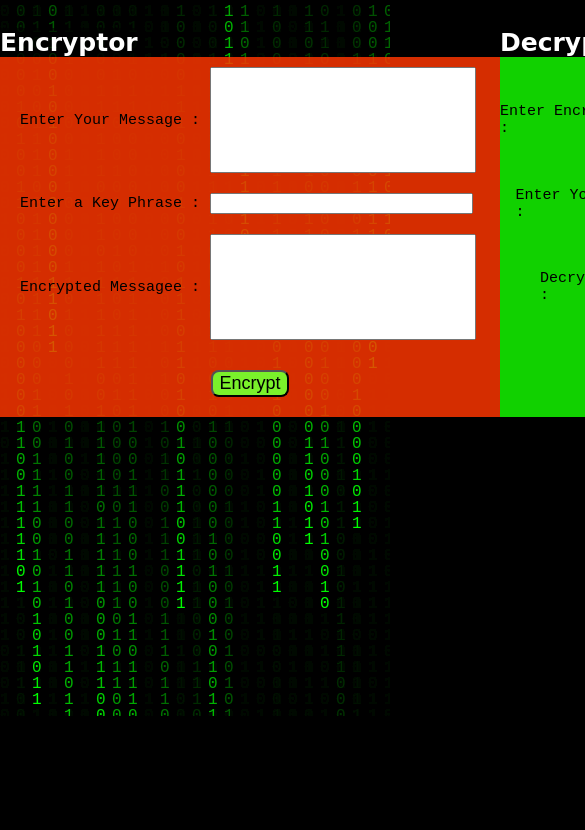
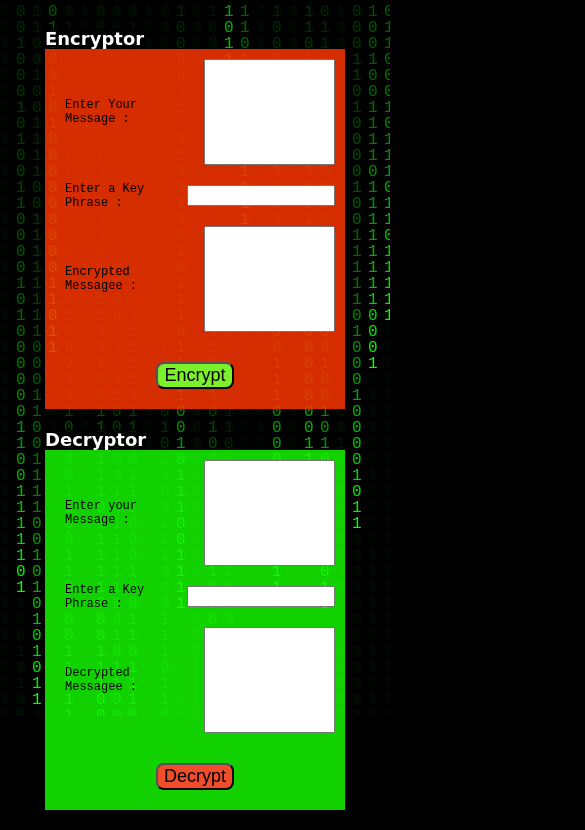
Before and after one commit to SiddharthaBhattacharjee/Encryptor-Decryptor-Web, a plain HTML site: page index.html in a window 390 px wide. Shown: the part 128-958 px from the top of the page, 585 px wide, since content can reach past the window. Before the commit the page ends 844 px from the top, so only its background shows below. Drawn offline with Linux system fonts and the light colour scheme.

Commit message:
Responsive

```diff
--- a/index.html
+++ b/index.html
@@ -25,9 +25,9 @@
         <div id="decD">
             <div id="text2"><span style="background-color: rgba(0, 0, 0, 0.612);">Decryptor</span></div>
             <div id="box2">
-                <div class="contain"><div>Enter Encrypted Message :</div> <textarea id="msg2"rows="5" spellcheck="false"></textarea></div>
-                <div class="contain"><div style="margin-left: 15.6px;">  Enter Your Key Phrase :</div> <input type="text" id="key2"></div>
-                <div class="contain"><div style="margin-left: 40px;">Decrypted Messagee : </div> <textarea readonly id="display2" value=""></textarea></div>
+                <div class="contain"><div style="margin-left: 20px;">Enter your Message :</div> <textarea id="msg2"rows="5" spellcheck="false"></textarea></div>
+                <div class="contain"><div style="margin-left: 20px;">  Enter a Key Phrase :</div> <input type="text" id="key2"></div>
+                <div class="contain"><div style="margin-left: 20px;">Decrypted Messagee : </div> <textarea readonly id="display2" value=""></textarea></div>
                 <div style="text-align: center; margin-top: 20px;"><button id="denB" onclick="decrypt()">Decrypt</button></div>
             </div>
         </div>
--- a/style.css
+++ b/style.css
@@ -149,3 +149,34 @@ body{
     from {bottom: 30px; opacity: 1;}
     to {bottom: 0; opacity: 0;}
   }
+
+  @media screen and (max-width: 1200px) {
+    #prog{
+        flex-direction: column;
+    }
+    #decD{
+        margin-top: 20px;
+    }
+  }
+
+  @media screen and (max-width: 600px) {
+    #prog{
+        flex-direction: column;
+    }
+    #decD{
+        margin-top: 20px;
+        margin-bottom: 20px;
+    }
+    #text1 , #text2 {
+        font-size: 18px;
+    }
+    #box1 , #box2 {
+        width : 300px;
+    }
+    .contain{
+        font-size: 12px;
+    }
+    #msg, #msg2, #key, #key2, #display, #display2{
+        width: 140px;
+    }
+  }
```
